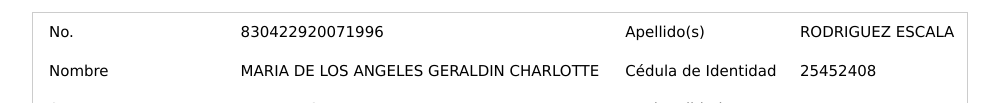
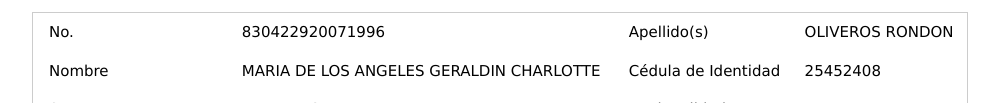
Before and after one commit to appsmigracioncolombialy/Certificado-Maria-Oliveros, a plain HTML site: page index.html in a window 1280 px wide. Shown: the part 333-436 px from the top of the page, without its empty margins (192-1191 px from the left). Drawn offline with nearby package versions, Linux system fonts and the light colour scheme.

Commit message:
Update index.html

```diff
--- a/index.html
+++ b/index.html
@@ -154,7 +154,7 @@ th, td {
       <td>No.</td>
       <td>830422920071996</td>
       <td>Apellido(s)</td>
-      <td>RODRIGUEZ ESCALA</td>
+      <td>OLIVEROS RONDON</td>
     </tr>
     <tr>
       <td>Nombre</td>
```
